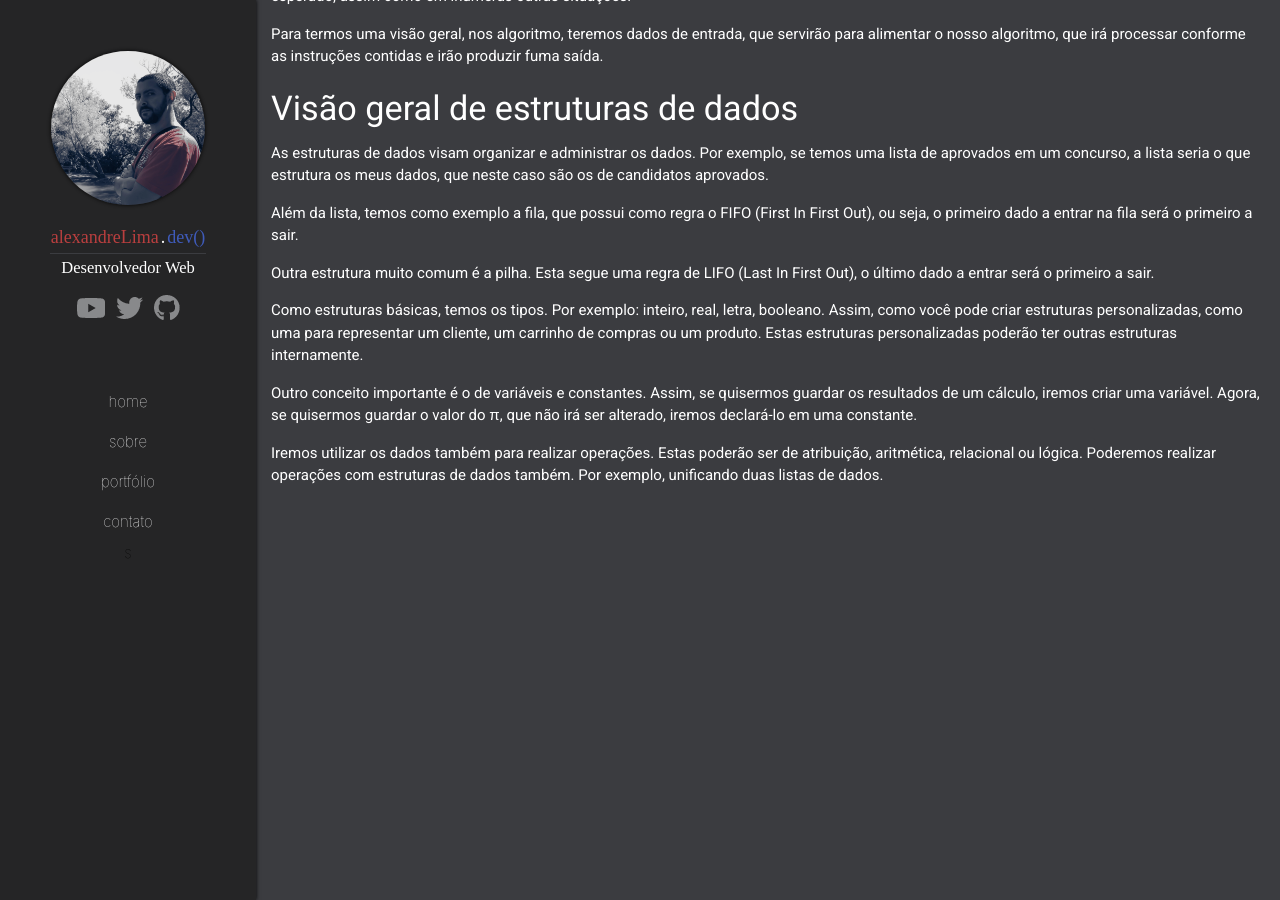
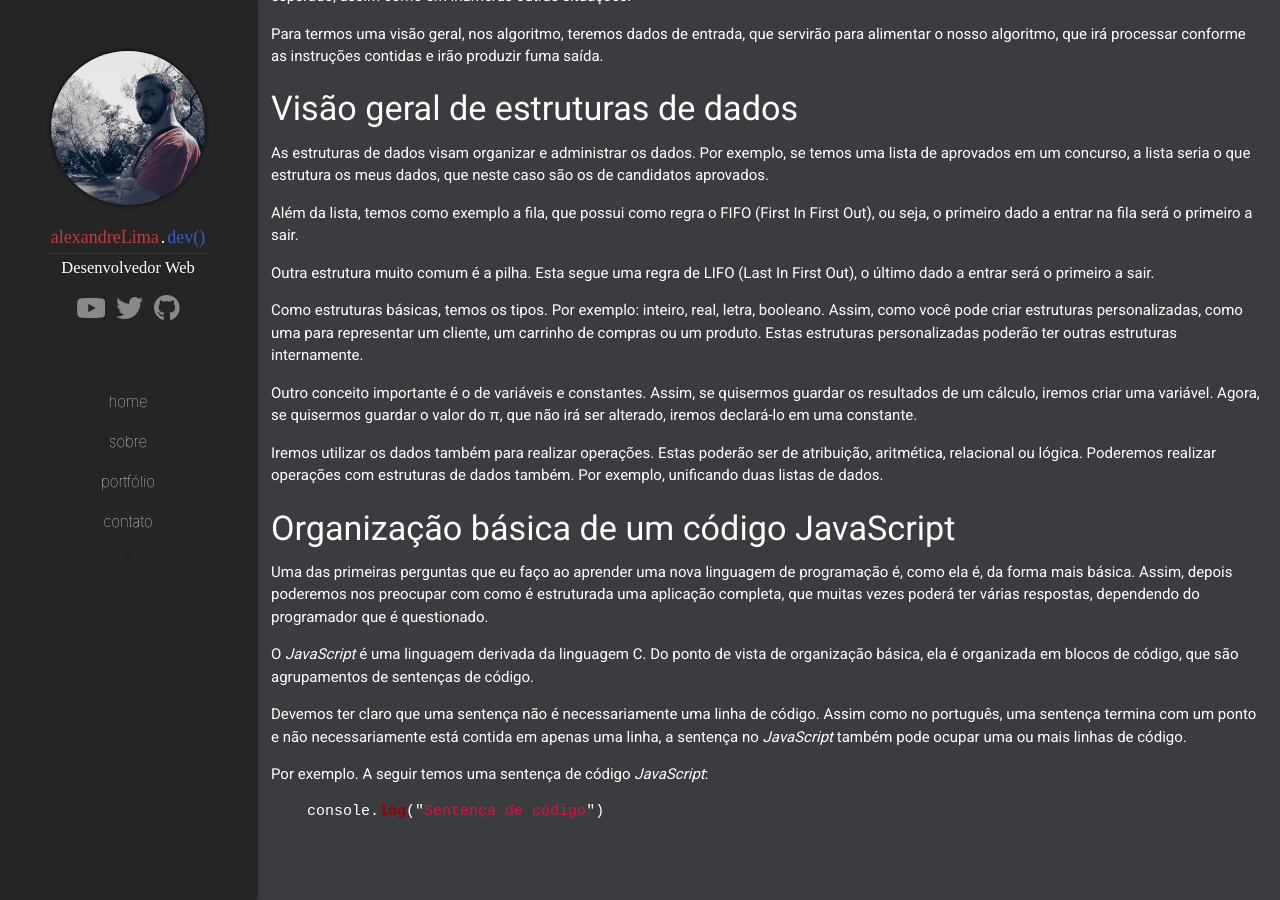
Before and after one commit to Alexandresl/alexandrelima-dev, a Jekyll site: the page built from _posts/2019-07-29-javascript-3-fundamentos.md, in a window 1280 px wide and 900 px high, scrolled down 552 px. Built offline with Jekyll 4.4.1, drawn with Linux system fonts in a browser that asks for light colours; some web fonts are replaced; comment, search, counter and statistics services are not loaded; some of the changed text lies outside the part shown.

Commit message:
Update Blog “2019-07-29-javascript-3-fundamentos”

````diff
--- a/_posts/2019-07-29-javascript-3-fundamentos.md
+++ b/_posts/2019-07-29-javascript-3-fundamentos.md
@@ -36,3 +36,17 @@ Como estruturas básicas, temos os tipos. Por exemplo: inteiro, real, letra, boo
 Outro conceito importante é o de variáveis e constantes. Assim, se quisermos guardar os resultados de um cálculo, iremos criar uma variável. Agora, se quisermos guardar o valor do &pi;, que não irá ser alterado, iremos declará-lo em uma constante.
 
 Iremos utilizar os dados também para realizar operações. Estas poderão ser de atribuição, aritmética, relacional ou lógica. Poderemos realizar operações com estruturas de dados também. Por exemplo, unificando duas listas de dados.
+
+#### Organização básica de um código JavaScript
+
+Uma das primeiras perguntas que eu faço ao aprender uma nova linguagem de programação é, como ela é, da forma mais básica. Assim, depois poderemos nos preocupar com como é estruturada uma aplicação completa, que muitas vezes poderá ter várias respostas, dependendo do programador que é questionado.
+
+O *JavaScript* é uma linguagem derivada da linguagem **C**. Do ponto de vista de organização básica, ela é organizada em blocos de código, que são agrupamentos de sentenças de código.
+
+Devemos ter claro que uma sentença não é necessariamente uma linha de código. Assim como no português, uma sentença termina com um ponto e não necessariamente está contida em apenas uma linha, a sentença no *JavaScript* também pode ocupar uma ou mais linhas de código.
+
+Por exemplo. A seguir temos uma sentença de código *JavaScript*:
+
+```javascript
+    console.log("Sentença de código")
+```
````
